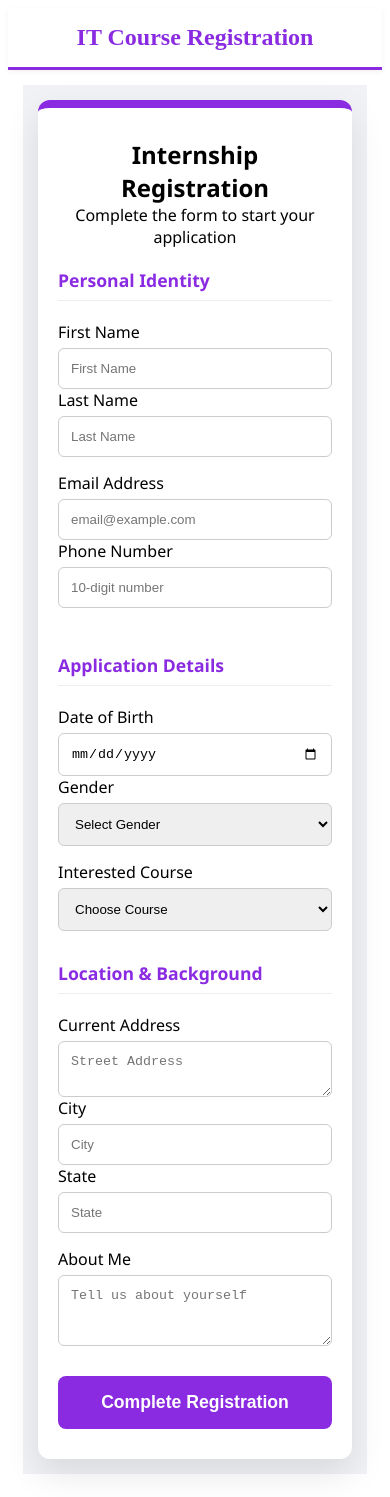
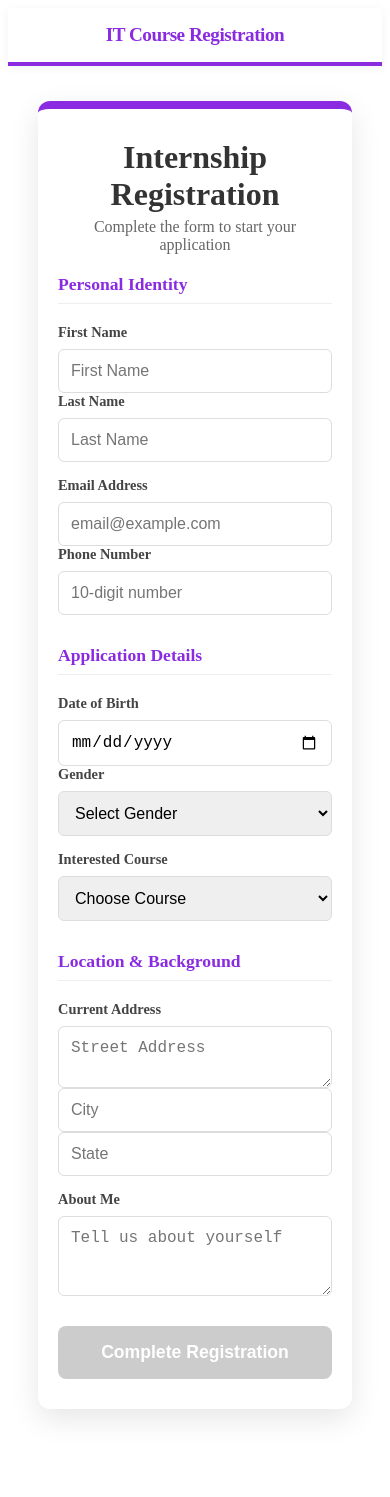
Before and after one commit to Sravanthi-koppadi/Registration_form, an Angular app: page /register in a window 390 px wide. After the commit the page ends 1452 px from the top, so only its background shows below. Built offline with nearby package versions, Linux system fonts and the light colour scheme; no server answers.

Commit message:
style: added responsive header and optimized wrapper padding

```diff
--- a/src/app/app.css
+++ b/src/app/app.css
@@ -1,4 +1,4 @@
-/* Universal Reset */
+/* Core Reset */
 * {
   box-sizing: border-box;
   margin: 0;
@@ -10,67 +10,52 @@ body {
   font-family: 'Segoe UI', Tahoma, Geneva, Verdana, sans-serif;
 }
 
-/* Header/Nav Styling */
+/* Header Styling */
 .main-header {
-  background: white;
-  padding: 1rem 2rem;
-  border-bottom: 3px solid blueviolet;
-  text-align: center;
-  box-shadow: 0 2px 5px rgba(0,0,0,0.05);
+  background: #ffffff;
+  width: 100%;
+  padding: 1rem 0;
+  border-bottom: 4px solid blueviolet; /* Your theme color */
+  box-shadow: 0 2px 10px rgba(0, 0, 0, 0.05);
+  position: sticky;
+  top: 0;
+  z-index: 1000;
+}
+
+.nav-container {
+  max-width: 1200px;
+  margin: 0 auto;
+  padding: 0 40px; /* Padding for desktop nav */
 }
 
 .nav-title {
   color: blueviolet;
   font-size: 1.5rem;
   font-weight: 800;
+  letter-spacing: -0.5px;
 }
 
-/* Main Wrapper with Responsive Padding */
+/* Wrapper with Responsive Spacing */
 .registration-wrapper {
   display: flex;
   justify-content: center;
-  align-items: flex-start; /* Keeps it from stretching vertically */
-  padding: 40px 20px;     /* Desktop: Large vertical padding */
-}
-
-/* The White Box */
-.form-container {
-  background: #ffffff;
-  width: 100%;
-  max-width: 750px;
-  border-radius: 12px;
-  box-shadow: 0 10px 25px rgba(0, 0, 0, 0.1);
-  border-top: 8px solid blueviolet;
-  overflow: hidden; /* Ensures content doesn't break corners */
-}
-
-/* Inner Spacing */
-.form-header {
-  padding: 40px 40px 10px 40px;
-  text-align: center;
-}
-
-.title {
-  font-size: 2rem;
-  color: #333;
-}
-
-.subtitle {
-  color: #666;
-  margin-top: 8px;
+  align-items: flex-start;
+  padding: 50px 20px; /* Desktop: Lots of top space */
+  min-height: calc(100vh - 70px);
 }
 
 /* Mobile Adjustments */
 @media (max-width: 600px) {
-  .registration-wrapper {
-    padding: 15px; /* Less space on phone edges */
+  .nav-container {
+    padding: 0 20px; /* Thinner nav padding on mobile */
+    text-align: center;
   }
 
-  .form-header {
-    padding: 30px 20px 10px 20px; /* Tighter padding for small screens */
+  .nav-title {
+    font-size: 1.2rem;
   }
 
-  .title {
-    font-size: 1.5rem;
+  .registration-wrapper {
+    padding: 20px 15px; /* Tighter spacing for phone screens */
   }
 }
--- a/src/app/app.html
+++ b/src/app/app.html
@@ -1,9 +1,9 @@
-<header class="main-header">
-  <nav aria-label="Main Navigation">
+<div class="main-header">
+  <div class="nav-container">
     <h1 class="nav-title">IT Course Registration</h1>
-  </nav>
-</header>
+  </div>
+</div>
 
-<main class="registration-wrapper">
+<div class="registration-wrapper">
   <router-outlet></router-outlet>
-</main>
+</div>
--- a/src/app/register/register.css
+++ b/src/app/register/register.css
@@ -1,98 +1,110 @@
-/* 1. The Global Reset (CRITICAL: prevents layout "bursting") */
+/* Core Reset */
 * {
   box-sizing: border-box;
   margin: 0;
   padding: 0;
 }
 
-/* 2. Outer Wrapper Padding */
+body {
+  background-color: #f0f2f5;
+  font-family: 'Segoe UI', Arial, sans-serif;
+}
+
+/* Outer Wrapper with Desktop/Mobile Padding */
 .registration-wrapper {
-  background-color: #f0f2f5;
-  min-height: 100vh;
   display: flex;
   justify-content: center;
   align-items: center;
-  /* Adaptive padding for the screen edges */
-  padding: 40px 20px;
-  font-family: 'Segoe UI', Roboto, sans-serif;
+  padding: 40px 20px; /* Desktop padding */
+  min-height: 100vh;
 }
 
-/* 3. The White Box */
+/* The White Box */
 .form-container {
   background: #ffffff;
   width: 100%;
-  max-width: 800px; /* Comfortable width for desktop */
+  max-width: 750px;
   border-radius: 12px;
-  box-shadow: 0 15px 35px rgba(0, 0, 0, 0.1);
-  border-top: 8px solid blueviolet;
+  box-shadow: 0 10px 30px rgba(0, 0, 0, 0.1);
+  border-top: 8px solid blueviolet; /* Accent color */
   overflow: hidden;
 }
 
-/* 4. Desktop Inner Padding */
-header {
-  padding: 40px 50px 10px 50px; /* Top, Right, Bottom, Left */
+.form-header {
+  padding: 40px 40px 10px 40px;
   text-align: center;
 }
 
-form {
-  /* Gives plenty of "white space" around your fields on desktop */
-  padding: 20px 50px 50px 50px;
+.title {
+  font-size: 2rem;
+  color: #333;
 }
 
-fieldset {
-  border: none;
+.subtitle {
+  color: #666;
+  margin-top: 5px;
+}
+
+form {
+  padding: 20px 40px 40px 40px; /* Desktop internal padding */
+}
+
+.fieldset {
   margin-bottom: 30px;
 }
 
-legend {
+.legend {
   font-weight: 700;
   color: blueviolet;
   font-size: 1.1rem;
   margin-bottom: 20px;
   border-bottom: 1px solid #eee;
-  width: 100%;
   padding-bottom: 8px;
 }
 
+/* Responsive Row System */
 .row {
   display: flex;
-  gap: 25px; /* Space between side-by-side inputs */
+  gap: 20px;
   margin-bottom: 15px;
 }
 
 .group {
-  flex: 1;
   display: flex;
   flex-direction: column;
+  flex: 1;
 }
 
-/* 5. Mobile Adjustments (The "Magic" Part) */
-@media (max-width: 600px) {
-  .registration-wrapper {
-    padding: 15px; /* Less space on the outside for small screens */
-  }
-
-  header {
-    padding: 30px 20px 10px 20px; /* Reduced padding inside the white box */
-  }
-
-  form {
-    padding: 10px 20px 30px 20px; /* Thinner gutters on mobile */
-  }
-
-  .row {
-    flex-direction: column; /* Stacks the columns vertically */
-    gap: 0;
-  }
+label {
+  font-size: 0.9rem;
+  font-weight: 600;
+  margin-bottom: 8px;
+  color: #444;
 }
 
-/* Input styling to match the padding */
 input, select, textarea {
   width: 100%;
   padding: 12px;
-  border: 1px solid #ccc;
+  border: 1px solid #ddd;
   border-radius: 6px;
+  font-size: 1rem;
+  transition: border-color 0.2s;
+}
+
+input:focus, select:focus, textarea:focus {
+  outline: none;
+  border-color: blueviolet;
+  box-shadow: 0 0 0 3px rgba(138, 43, 226, 0.1);
+}
+
+.err {
+  color: #d32f2f;
+  font-size: 0.8rem;
   margin-top: 5px;
+}
+
+.visually-hidden {
+  display: none;
 }
 
 .submit-btn {
@@ -105,4 +117,30 @@ input, select, textarea {
   font-size: 1.1rem;
   font-weight: bold;
   cursor: pointer;
+  transition: background 0.3s;
 }
+
+.submit-btn:disabled {
+  background-color: #ccc;
+  cursor: not-allowed;
+}
+
+/* Mobile Adjustments */
+@media (max-width: 600px) {
+  .registration-wrapper {
+    padding: 15px; /* Minimal space on phone screen edges */
+  }
+
+  .form-header {
+    padding: 30px 20px 10px 20px;
+  }
+
+  form {
+    padding: 10px 20px 30px 20px; /* Thinner padding for small phones */
+  }
+
+  .row {
+    flex-direction: column; /* Stacks fields vertically */
+    gap: 0;
+  }
+}
--- a/src/app/register/register.html
+++ b/src/app/register/register.html
@@ -1,15 +1,15 @@
-<main class="registration-wrapper">
-  <section class="form-container">
+<div class="registration-wrapper">
+  <div class="form-container">
 
-    <header>
+    <div class="form-header">
       <h1 class="title">Internship Registration</h1>
       <p class="subtitle">Complete the form to start your application</p>
-    </header>
+    </div>
 
     <form [formGroup]="profileForm" (ngSubmit)="submitdata(profileForm.getRawValue())">
 
-      <fieldset>
-        <legend>Personal Identity</legend>
+      <div class="fieldset">
+        <div class="legend">Personal Identity</div>
 
         <div class="row">
           <div class="group">
@@ -34,10 +34,10 @@
             <input type="tel" id="phone" formControlName="phone" placeholder="10-digit number">
           </div>
         </div>
-      </fieldset>
+      </div>
 
-      <fieldset>
-        <legend>Application Details</legend>
+      <div class="fieldset">
+        <div class="legend">Application Details</div>
 
         <div class="row">
           <div class="group">
@@ -59,30 +59,22 @@
           <label for="course">Interested Course</label>
           <select id="course" formControlName="course">
             <option value="">Choose Course</option>
-            <option value="java">Java Development</option>
-            <option value="angular">Angular Pro</option>
+            <option value="java-fs">Java Full-Stack Development</option>
+            <option value="angular-pro">Angular Pro & Architecture</option>
             <option value="gen-ai">Generative AI & LLM Engineering</option>
-      <option value="data-science">Data Science & Predictive Analytics</option>
-      <option value="machine-learning">Machine Learning Operations (MLOps)</option>
-      <option value="data-analytics">Business Intelligence & Data Visualization</option>
-      <option value="aws-cloud">AWS Cloud Architecture</option>
-      <option value="devops">DevOps & Platform Engineering</option>
-      <option value="cyber-security">Cybersecurity & Ethical Hacking</option>
-      <option value="azure-solutions">Microsoft Azure Solutions</option>
-      <option value="ui-ux">UI/UX Design with AI Tools</option>
-      <option value="digital-marketing">Digital Marketing & Growth Hacking</option>
-      <option value="product-mgmt">Product Management</option>
-      <option value="java-fullstack">Java Full-Stack Development</option>
-      <option value="angular-pro">Angular Pro & Architecture</option>
-      <option value="mern-stack">MERN Stack (MongoDB, Express, React, Node)</option>
-      <option value="python-backend">Python Backend with Django/Flask</option>
-      <option value="mobile-app">Mobile App Dev (Flutter/React Native)</option>
+            <option value="data-science">Data Science & Analytics</option>
+            <option value="devops">DevOps & Platform Engineering</option>
+            <option value="cyber-security">Cybersecurity & Ethical Hacking</option>
+            <option value="ui-ux">UI/UX Design with AI Tools</option>
+            <option value="python-backend">Python Backend (Django/Flask)</option>
+            <option value="mern-stack">MERN Stack Development</option>
+            <option value="mobile-app">Mobile App Dev (Flutter/React Native)</option>
           </select>
         </div>
-      </fieldset>
+      </div>
 
-      <fieldset>
-        <legend>Location & Background</legend>
+      <div class="fieldset">
+        <div class="legend">Location & Background</div>
 
         <div class="group">
           <label for="address">Current Address</label>
@@ -104,14 +96,14 @@
           <label for="aboutMe">About Me</label>
           <textarea id="aboutMe" formControlName="aboutMe" rows="3" placeholder="Tell us about yourself"></textarea>
         </div>
-      </fieldset>
+      </div>
 
-      <footer>
+      <div class="form-footer">
         <button type="submit" class="submit-btn" [disabled]="profileForm.invalid">
           Complete Registration
         </button>
-      </footer>
+      </div>
 
     </form>
-  </section>
-</main>
+  </div>
+</div>
```
